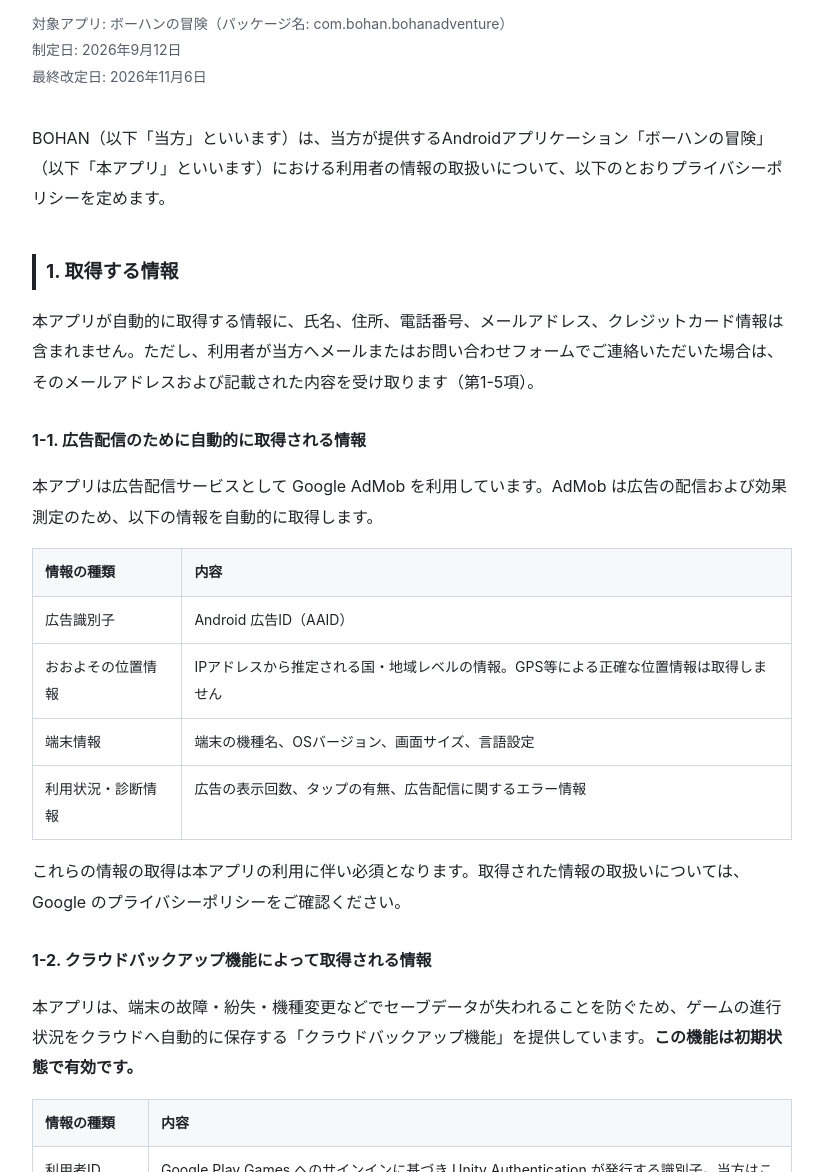
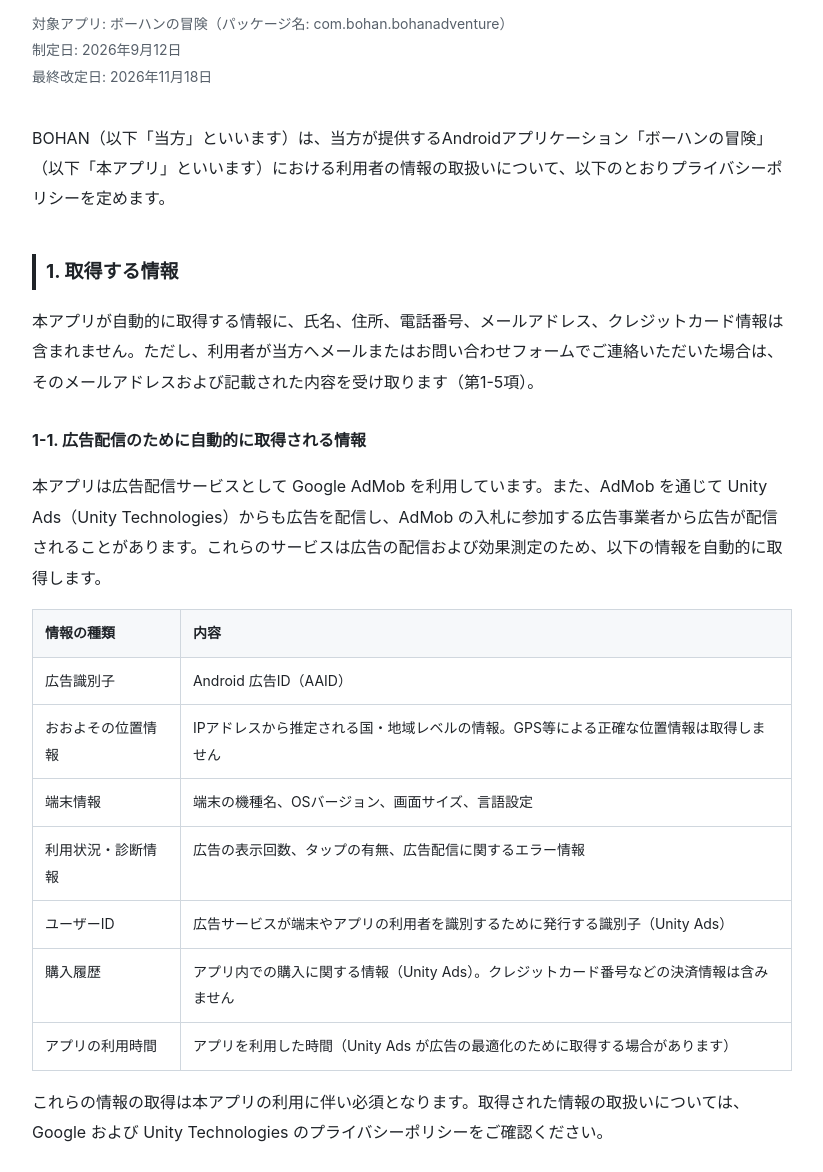
Before and after one commit to boh11269-glitch/bohan-games-site, a plain HTML site: page privacy-policy.html in a window 1280 px wide. Shown: the part 103-1275 px from the top of the page, without its empty margins (228-1051 px from the left). Drawn offline with Linux system fonts and the light colour scheme.

Commit message:
プライバシーポリシー：Unity Ads を追加（2026-11-18）

```diff
--- a/privacy-policy.html
+++ b/privacy-policy.html
@@ -82,7 +82,7 @@
 <p class="meta">
   対象アプリ: ボーハンの冒険（パッケージ名: com.bohan.bohanadventure）<br>
   制定日: 2026年9月12日<br>
-  最終改定日: 2026年11月6日
+  最終改定日: 2026年11月18日
 </p>
 
 <p>
@@ -95,7 +95,7 @@
 
 <h3>1-1. 広告配信のために自動的に取得される情報</h3>
 
-<p>本アプリは広告配信サービスとして Google AdMob を利用しています。AdMob は広告の配信および効果測定のため、以下の情報を自動的に取得します。</p>
+<p>本アプリは広告配信サービスとして Google AdMob を利用しています。また、AdMob を通じて Unity Ads（Unity Technologies）からも広告を配信し、AdMob の入札に参加する広告事業者から広告が配信されることがあります。これらのサービスは広告の配信および効果測定のため、以下の情報を自動的に取得します。</p>
 
 <table>
   <tr><th>情報の種類</th><th>内容</th></tr>
@@ -103,9 +103,12 @@
   <tr><td>おおよその位置情報</td><td>IPアドレスから推定される国・地域レベルの情報。GPS等による正確な位置情報は取得しません</td></tr>
   <tr><td>端末情報</td><td>端末の機種名、OSバージョン、画面サイズ、言語設定</td></tr>
   <tr><td>利用状況・診断情報</td><td>広告の表示回数、タップの有無、広告配信に関するエラー情報</td></tr>
+  <tr><td>ユーザーID</td><td>広告サービスが端末やアプリの利用者を識別するために発行する識別子（Unity Ads）</td></tr>
+  <tr><td>購入履歴</td><td>アプリ内での購入に関する情報（Unity Ads）。クレジットカード番号などの決済情報は含みません</td></tr>
+  <tr><td>アプリの利用時間</td><td>アプリを利用した時間（Unity Ads が広告の最適化のために取得する場合があります）</td></tr>
 </table>
 
-<p>これらの情報の取得は本アプリの利用に伴い必須となります。取得された情報の取扱いについては、Google のプライバシーポリシーをご確認ください。</p>
+<p>これらの情報の取得は本アプリの利用に伴い必須となります。取得された情報の取扱いについては、Google および Unity Technologies のプライバシーポリシーをご確認ください。</p>
 
 <h3>1-2. クラウドバックアップ機能によって取得される情報</h3>
 
@@ -193,6 +196,12 @@
     <td>Google LLC</td>
     <td>広告配信</td>
     <td><a href="https://policies.google.com/privacy?hl=ja" target="_blank" rel="noopener">policies.google.com/privacy</a></td>
+  </tr>
+  <tr>
+    <td>Unity Ads</td>
+    <td>Unity Technologies</td>
+    <td>広告配信（AdMob を通じた配信）</td>
+    <td><a href="https://unity.com/legal/privacy-policy" target="_blank" rel="noopener">unity.com/legal/privacy-policy</a></td>
   </tr>
   <tr>
     <td>Google Play 課金サービス</td>
@@ -300,7 +309,7 @@
 
 <footer>
   ボーハンの冒険 プライバシーポリシー<br>
-  最終改定日: 2026年11月6日
+  最終改定日: 2026年11月18日
 </footer>
 
 </main>
```
